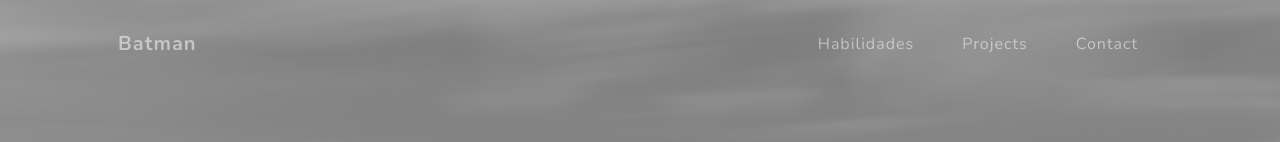
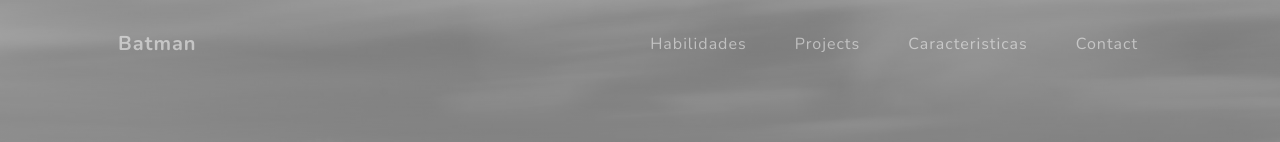
Before and after one commit to Danik616/Taller2, a plain HTML site: page index.html in a window 1280 px wide. Shown: the top 142 px of the page. Drawn offline with nearby package versions, Linux system fonts and the light colour scheme.

Commit message:
Caracteristicas
Caracteristicas de batman

```diff
--- a/index.html
+++ b/index.html
@@ -28,6 +28,7 @@
                     <ul class="navbar-nav ms-auto">
                         <li class="nav-item"><a class="nav-link" href="#about">Habilidades</a></li>
                         <li class="nav-item"><a class="nav-link" href="#projects">Projects</a></li>
+                        <li class="nav-item"><a class="nav-link" href="#caracteristicas">Caracteristicas</a></li>
                         <li class="nav-item"><a class="nav-link" href="#signup">Contact</a></li>
                     </ul>
                 </div>
```
